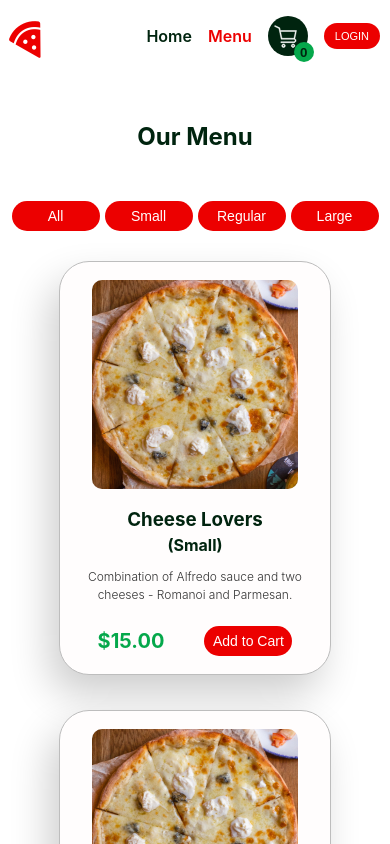
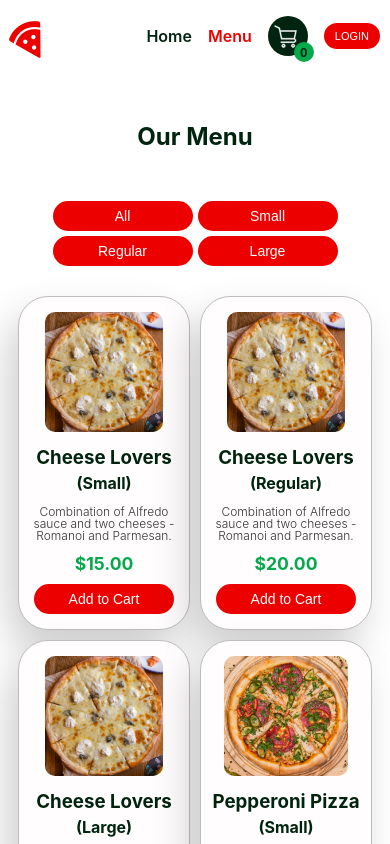
Before and after one commit to talhacelebioglu/react-pizza-app, a React (Create React App) app: page /menu in a window 390 px wide. Shown: the top 844 px of the page. Built offline with nearby package versions, Linux system fonts and the light colour scheme.

Commit message:
add remove to cart and toastify

```diff
--- a/package.json
+++ b/package.json
@@ -11,6 +11,7 @@
     "react-router-dom": "^6.3.0",
     "react-scripts": "5.0.1",
     "react-tabindex": "^1.0.3",
+    "react-toastify": "^9.0.8",
     "swiper": "^8.3.2",
     "web-vitals": "^2.1.4"
   },
--- a/src/App.js
+++ b/src/App.js
@@ -4,10 +4,12 @@ import Home from "./pages/Home/Home";
 import Menu from "./pages/Menu/Menu";
 import Cart from "./pages/Cart/Cart";
 import Login from "./pages/Login/Login";
-import menuData from "./Data/menuData";
+import menuData from "./data/menuData";
 import { useState } from "react";
 import Footer from "./components/Footer";
-import { CartProvider } from "./Context/CartContext";
+import { CartProvider } from "./context/CartContext";
+import { ToastContainer } from "react-toastify";
+import "react-toastify/dist/ReactToastify.css";
 
 export default function App() {
   const [menuItems, setMenuItems] = useState(menuData);
@@ -24,6 +26,7 @@ export default function App() {
   return (
     <div className="pizza-app">
       <div className="container">
+        <ToastContainer />
         <CartProvider>
           <Header />
           <Routes>
--- a/src/Context/CartContext.js
+++ b/src/Context/CartContext.js
@@ -1,6 +1,7 @@
 import React from "react";
 import { useState } from "react";
 import { createContext } from "react";
+import { toast } from "react-toastify";
 
 const CartContext = createContext();
 
@@ -9,10 +10,16 @@ export function CartProvider({ children }) {
 
   const addToCart = (id, img, title, size, price) => {
     setItems((prevState) => [...prevState, { id, img, title, size, price }]);
+    toast.success("Added to cart!");
+  };
+
+  const removeToCart = (id) => {
+    setItems((prevState) => [...prevState].filter((item) => item.id !== id));
+    toast.error("Removed from cart!");
   };
 
   return (
-    <CartContext.Provider value={{ items, addToCart }}>
+    <CartContext.Provider value={{ items, addToCart, removeToCart }}>
       {children}
     </CartContext.Provider>
   );
--- a/src/components/Card.jsx
+++ b/src/components/Card.jsx
@@ -1,11 +1,11 @@
 import React from "react";
-import cardData from "../Data/cardData";
+import cardData from "../data/cardData";
 import { Swiper, SwiperSlide } from "swiper/react";
 import { Navigation } from "swiper";
 import "swiper/css";
 import "swiper/css/navigation";
 import { useContext } from "react";
-import CartContext from "../Context/CartContext";
+import CartContext from "../context/CartContext";
 
 export default function Card() {
   const { addToCart } = useContext(CartContext);
--- a/src/components/Header.jsx
+++ b/src/components/Header.jsx
@@ -1,7 +1,7 @@
 import React from "react";
 import { useContext } from "react";
 import { NavLink } from "react-router-dom";
-import CartContext from "../Context/CartContext";
+import CartContext from "../context/CartContext";
 import CartSvg from "./CartSvg";
 
 export default function Header() {
--- a/src/index.css
+++ b/src/index.css
@@ -340,7 +340,7 @@ footer {
     padding: 7px 11px;
   }
   .btn-add-cart-menu {
-    width: 88px !important;
+    width: 140px !important;
   }
   .filter {
     gap: 5px !important;
@@ -348,7 +348,29 @@ footer {
   .cart {
     width: 100% !important;
   }
+  .cart-item {
+    height: 100px !important;
+  }
   .form-login {
     width: 100% !important;
   }
+  .cards-menu {
+    gap: 10px !important;
+  }
+  .card-menu {
+    gap: 5px !important;
+    width: 150px !important;
+    height: 300px !important;
+  }
+  .card-img-menu {
+    height: 120px !important;
+  }
+  .card-body-menu p {
+    line-height: 1 !important;
+    height: 30px !important;
+  }
+  .card-footer-menu {
+    flex-direction: column !important;
+    gap: 10px !important;
+  }
 }
--- a/src/pages/Cart/Cart.css
+++ b/src/pages/Cart/Cart.css
@@ -45,6 +45,11 @@
   text-align: center;
 }
 
+.cart-empty {
+  text-align: center;
+  opacity: 0.4;
+}
+
 .cart-img {
   width: auto;
   height: 100%;
--- a/src/pages/Cart/Cart.jsx
+++ b/src/pages/Cart/Cart.jsx
@@ -1,10 +1,10 @@
 import React from "react";
 import { useContext } from "react";
-import CartContext from "../../Context/CartContext";
+import CartContext from "../../context/CartContext";
 import "./Cart.css";
 
 export default function Cart() {
-  const { items } = useContext(CartContext);
+  const { items, removeToCart } = useContext(CartContext);
 
   const totalPrice = items.reduce((total, item) => total + item.price, 0);
 
@@ -23,7 +23,7 @@ export default function Cart() {
                   <span
                     style={{
                       color: "#05A84B",
-                      fontSize: "20px",
+                      fontSize: "1.1rem",
                       fontWeight: "bold",
                     }}
                   >
@@ -48,7 +48,10 @@ export default function Cart() {
                     </button>
                   </div>
                   <div className="icon-trash">
-                    <button className="btn-trash">
+                    <button
+                      onClick={() => removeToCart(i.id)}
+                      className="btn-trash"
+                    >
                       <i className="fa-solid fa-trash-can"></i>
                     </button>
                   </div>
@@ -56,6 +59,9 @@ export default function Cart() {
               </div>
             </div>
           ))}
+          <div className="cart-empty">
+            <h4>{items && items.length ? "" : "Cart is empty"}</h4>
+          </div>
         </div>
         <div className="cart-footer">
           <h3>
@@ -63,7 +69,7 @@ export default function Cart() {
             <span
               style={{
                 color: "#05A84B",
-                fontSize: "20px",
+                fontSize: "1.1rem",
                 fontWeight: "bold",
               }}
             >
--- a/src/pages/Menu/Menu.jsx
+++ b/src/pages/Menu/Menu.jsx
@@ -1,6 +1,6 @@
 import React from "react";
 import { useContext } from "react";
-import CartContext from "../../Context/CartContext";
+import CartContext from "../../context/CartContext";
 import "./Menu.css";
 
 export default function Menu({ menuData, filterSize }) {
@@ -49,7 +49,7 @@ export default function Menu({ menuData, filterSize }) {
               <span
                 style={{
                   color: "#05A84B",
-                  fontSize: "20px",
+                  fontSize: "1.1rem",
                   fontWeight: "bold",
                 }}
               >
```
Also changed, not shown: 1 other file (tests, documents, lock files or other folders).
